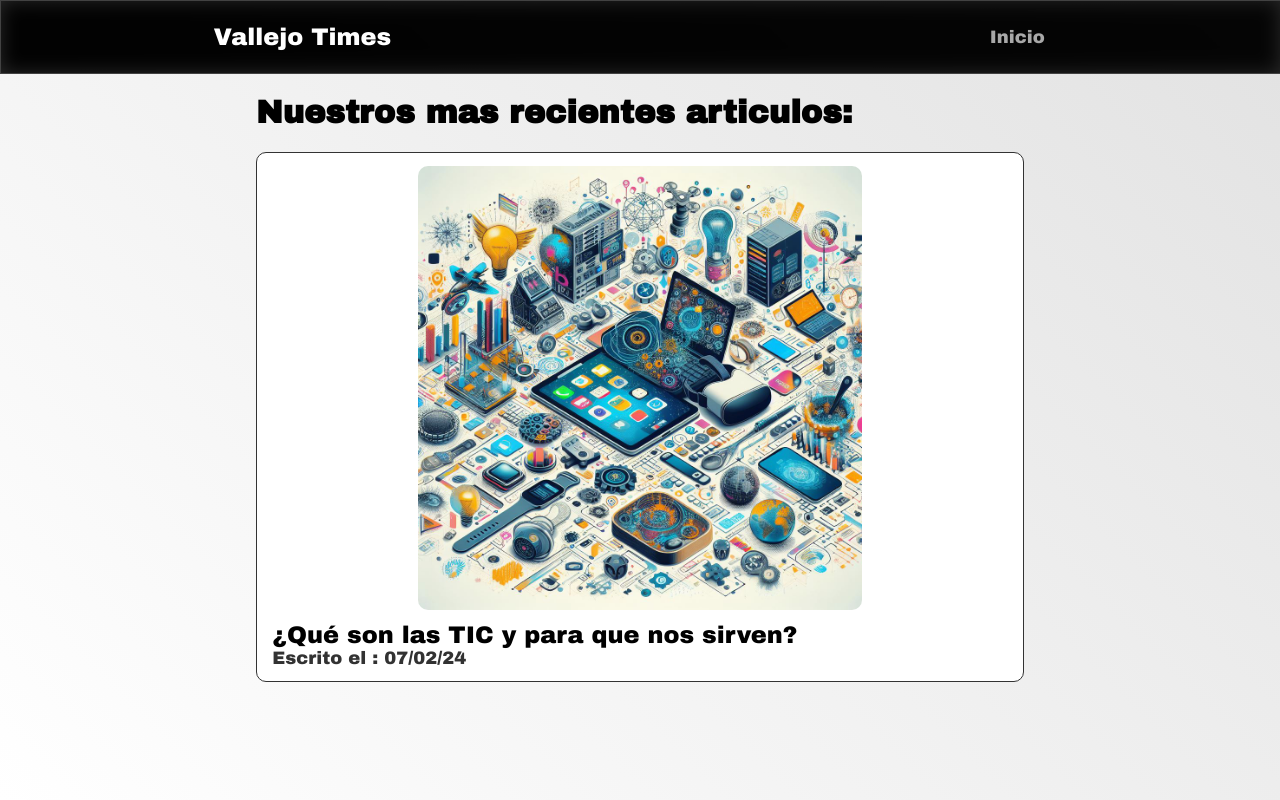
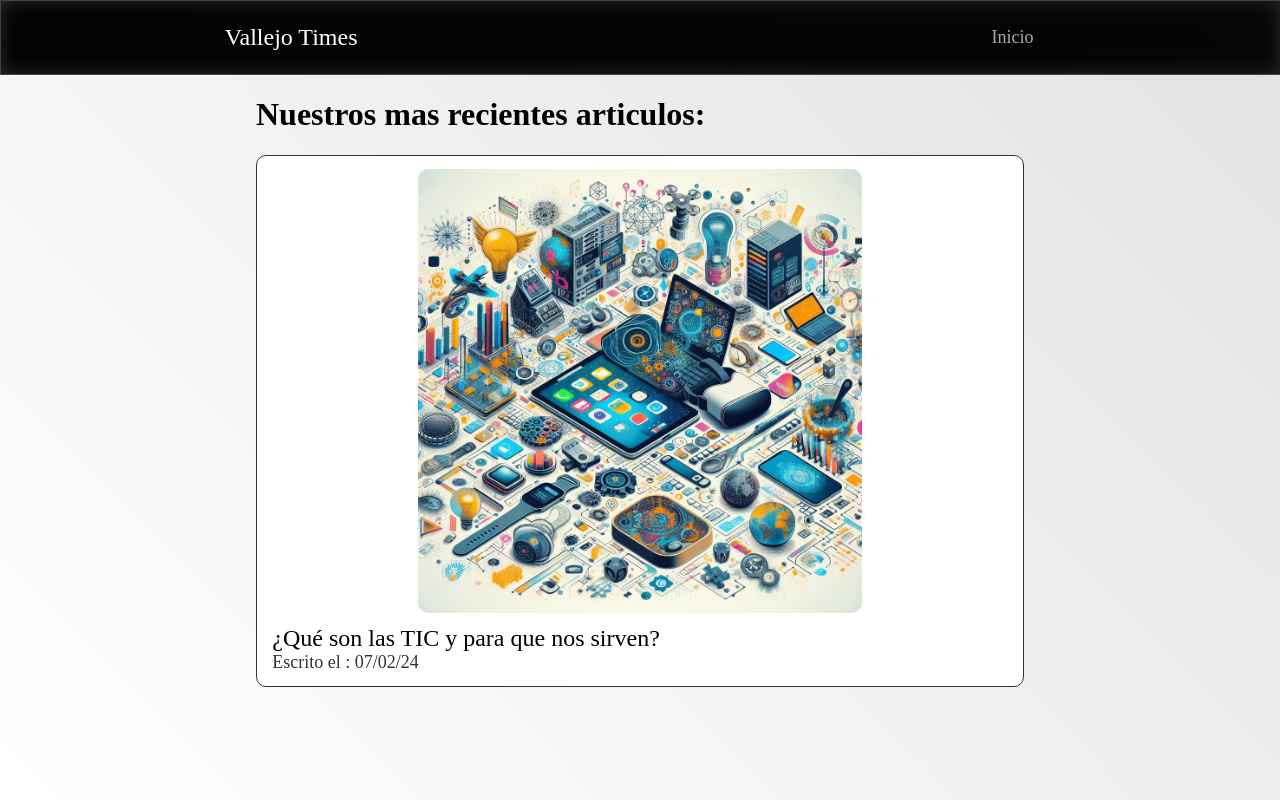
Before and after one commit to Nebula-mx/Vallejo-times, a plain HTML site: page index.html in a window 1280 px wide. Drawn offline with Linux system fonts and the light colour scheme.

Commit message:
Some changes to the nav bar

```diff
--- a/index.html
+++ b/index.html
@@ -4,10 +4,6 @@
     <meta charset="UTF-8">
     <meta name="viewport" content="width=device-width, initial-scale=1.0">
     <style>
-        @font-face {
-            font-family: ArchivoBlack;
-            src: url(./src/assets/fonts/ArchivoBlack-Regular.ttf);
-        }
         :root{
             all: unset;
             box-sizing: border-box;
@@ -21,7 +17,7 @@
             height: 100dvh;
             overflow-x: hidden;
             margin: 0;
-            font-family: "ArchivoBlack";
+            font-family: 'Times New Roman', Times, serif;
             color: #000;
         }
         main article > p {
@@ -29,7 +25,7 @@
         }
         nav {
             display: flex;
-            position: sticky;
+            position: fixed;
             width: 100vw;
             padding: 1em 0;
             align-items: center;
@@ -49,8 +45,8 @@
             @keyframes changeNavColors {
             to{
                 filter: invert(0);
-                position: fixed;
                 padding: 0.5em;
+                font-weight: 600;
             }
         }
         }
@@ -81,6 +77,7 @@
             width: 60%;
             max-width: 824px;
             margin: 0 auto;
+            margin-top: 75px;
         }
         main h1 {
             font-size: clamp(0px, 10vw, 32px);
@@ -95,7 +92,7 @@
             cursor: pointer;
             transition: background-color 0.15s, transform 0.15s;
             text-align: inherit;
-            font-family: "ArchivoBlack";
+            font-family: 'Times New Roman', Times, serif;
         }
         main .articleCard:hover {
             background-color: #f0f0f0b8;
```
Also changed, not shown: src/assets/fonts/ArchivoBlack-Regular.ttf (deleted), src/assets/fonts/OFL.txt (deleted).
